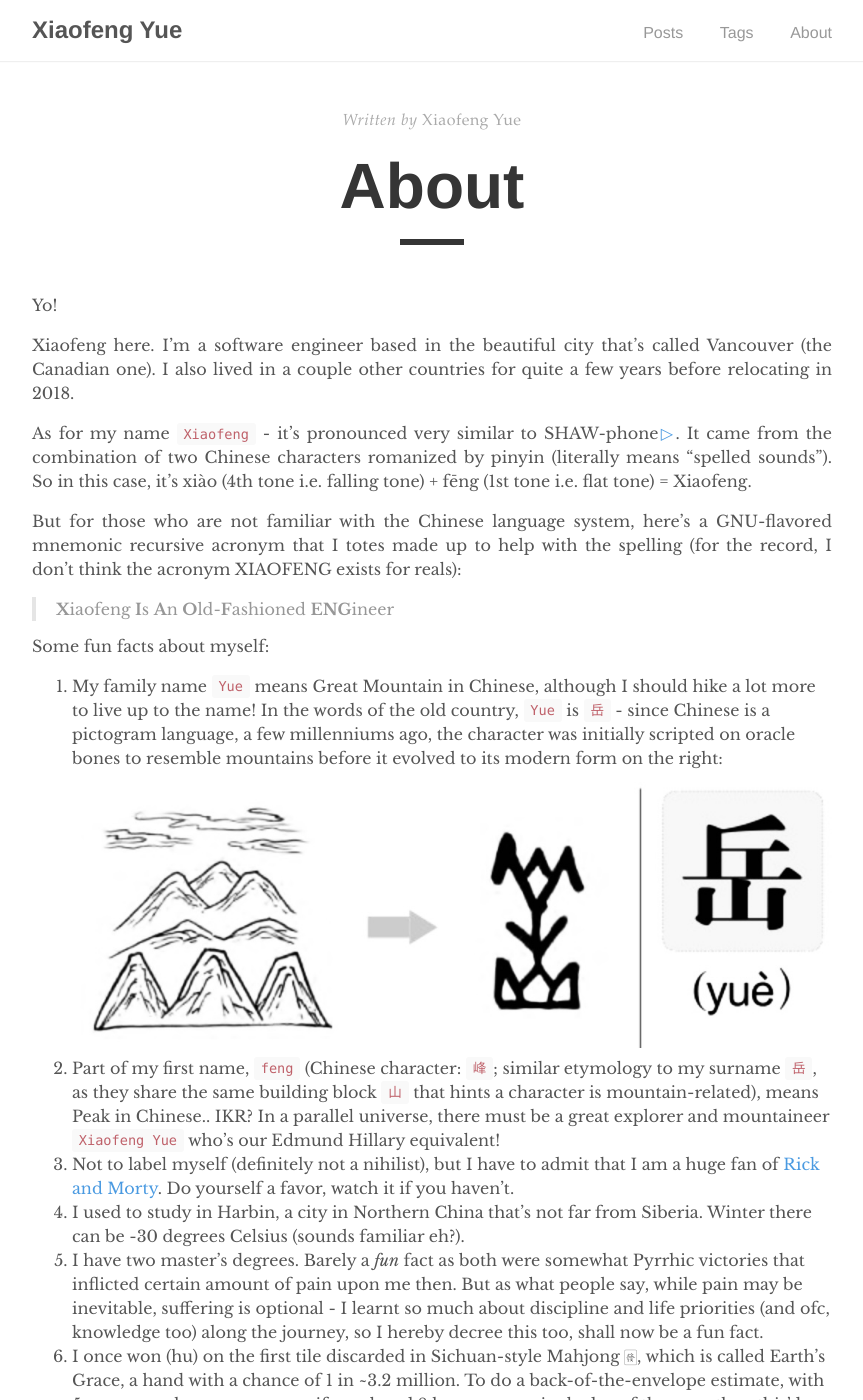
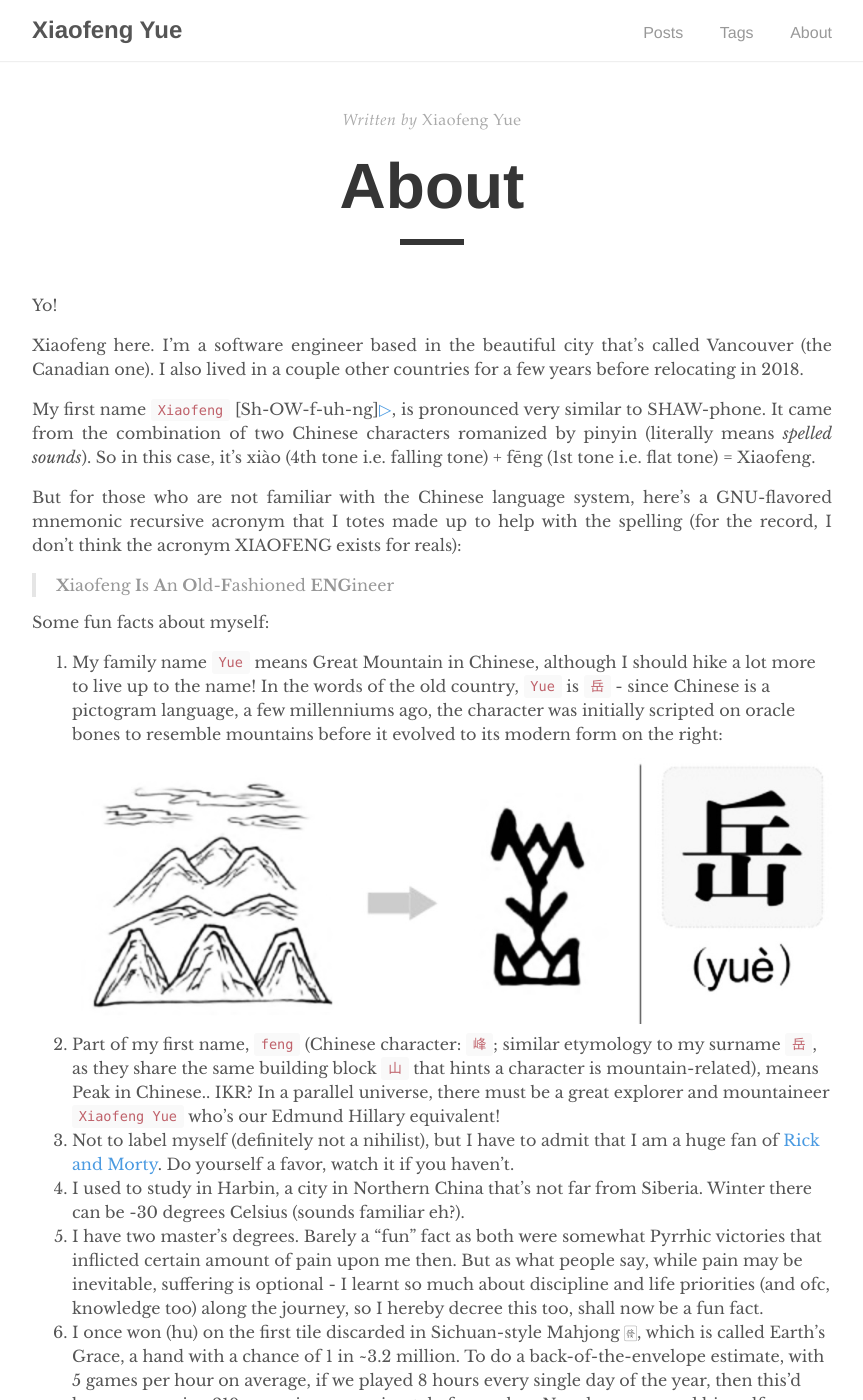
Before and after one commit to yuexiaofeng/yuexiaofeng.github.io, a Jekyll site: the page built from about.md, in a window 1280 px wide and 1400 px high. Shown: the whole window, without its empty margins (208-1071 px from the left). Built offline with Jekyll 4.4.1, drawn with Linux system fonts in a browser that asks for light colours.

Commit message:
updated about for 2025

```diff
--- a/about.md
+++ b/about.md
@@ -5,9 +5,9 @@ permalink: /about/
 ---
 Yo!
 
-Xiaofeng here. I'm a software engineer based in the beautiful city that's called Vancouver (the Canadian one). I also lived in a couple other countries for quite a few years before relocating in 2018.
+Xiaofeng here. I'm a software engineer based in the beautiful city that's called Vancouver (the Canadian one). I also lived in a couple other countries for a few years before relocating in 2018.
 
-As for my name `Xiaofeng` - it's pronounced very similar to SHAW-phone[▷](../assets/heisenberg.gif){:target="_blank"}. It came from the combination of two Chinese characters romanized by pinyin (literally means "spelled sounds"). So in this case, it's xiào (4th tone i.e. falling tone) + fēng (1st tone i.e. flat tone) = Xiaofeng.
+My first name `Xiaofeng` [Sh-OW-f-uh-ng][▷](../assets/heisenberg.gif){:target="_blank"}, is pronounced very similar to SHAW-phone. It came from the combination of two Chinese characters romanized by pinyin (literally means *spelled sounds*). So in this case, it's xiào (4th tone i.e. falling tone) + fēng (1st tone i.e. flat tone) = Xiaofeng.
 
 But for those who are not familiar with the Chinese language system, here's a GNU-flavored mnemonic recursive acronym that I totes made up to help with the spelling (for the record, I don't think the acronym XIAOFENG exists for reals):
 
@@ -19,7 +19,7 @@ Some fun facts about myself:
 2. Part of my first name, `feng` (Chinese character: `峰`; similar etymology to my surname `岳`, as they share the same building block `山` that hints a character is mountain-related), means Peak in Chinese.. IKR? In a parallel universe, there must be a great explorer and mountaineer `Xiaofeng Yue` who's our Edmund Hillary equivalent!
 3. Not to label myself (definitely not a nihilist), but I have to admit that I am a huge fan of [Rick and Morty](https://www.imdb.com/title/tt2861424/){:target="_blank"}. Do yourself a favor, watch it if you haven't.
 4. I used to study in Harbin, a city in Northern China that's not far from Siberia. Winter there can be -30 degrees Celsius (sounds familiar eh?).
-5. I have two master's degrees. Barely a *fun* fact as both were somewhat Pyrrhic victories that inflicted certain amount of pain upon me then. But as what people say, while pain may be inevitable, suffering is optional - I learnt so much about discipline and life priorities (and ofc, knowledge too) along the journey, so I hereby decree this too, shall now be a fun fact.
+5. I have two master's degrees. Barely a "fun" fact as both were somewhat Pyrrhic victories that inflicted certain amount of pain upon me then. But as what people say, while pain may be inevitable, suffering is optional - I learnt so much about discipline and life priorities (and ofc, knowledge too) along the journey, so I hereby decree this too, shall now be a fun fact.
 6. I once won (hu) on the first tile discarded in Sichuan-style Mahjong 🀅, which is called Earth's Grace, a hand with a chance of 1 in ~3.2 million. To do a back-of-the-envelope estimate, with 5 games per hour on average, if we played 8 hours every single day of the year, then this’d happen once in ~219 years, i.e. approximately from when Napoleon crowned himself emperor in 1804, all the way to 2023.
 
 This is my corner of the web, and is an uncensored personal space - I am the self-appointed (and opinionated) [BDFL](https://en.wikipedia.org/wiki/Benevolent_dictator_for_life){:target="_blank"} here. I like to ramble about random stuff, most likely on the areas of tech, books, movies and whatnot, which should be categorized in <a href="/tags">Tags</a>. I will refrain from talking about politics of any kind though, in case I need to run for office one day!
```
